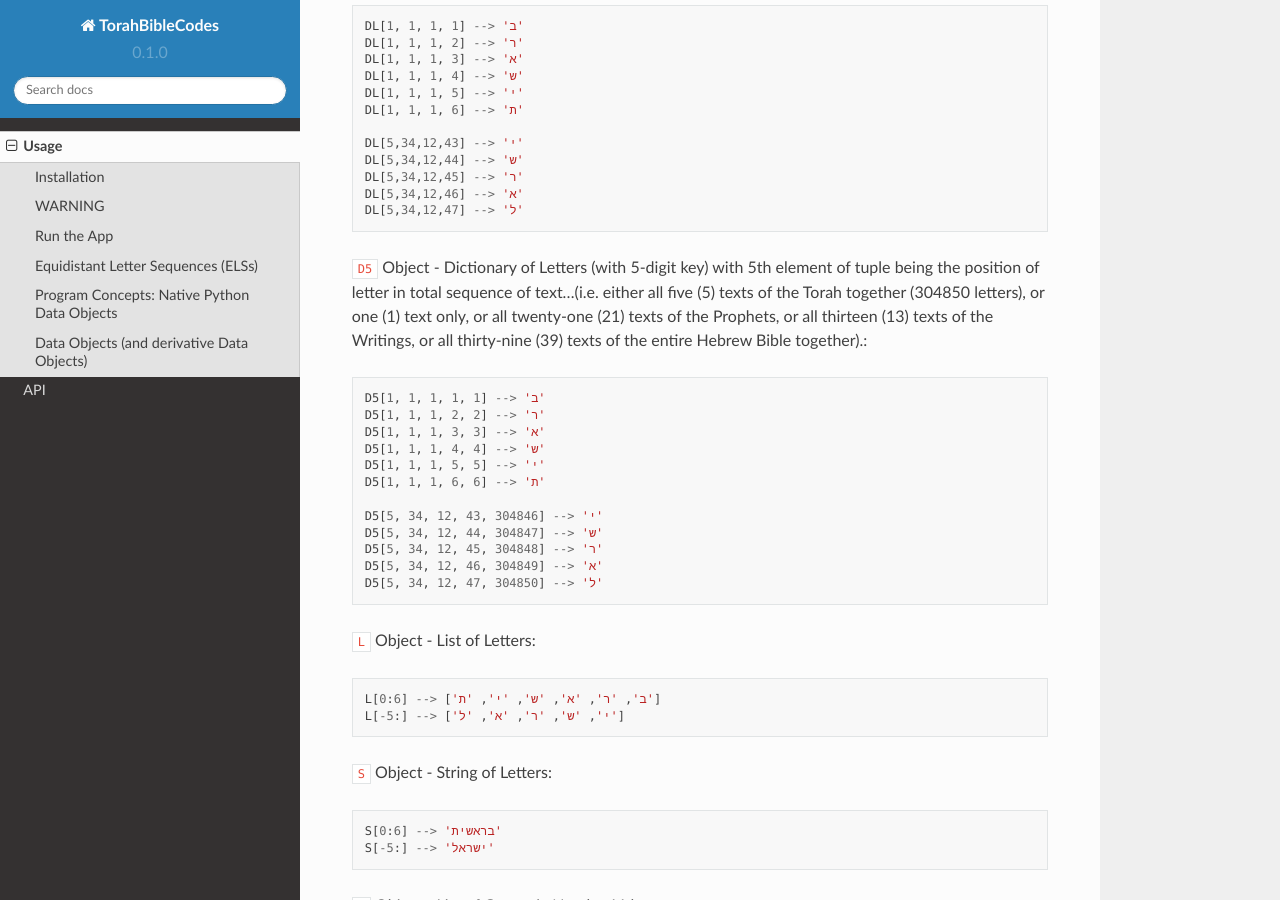
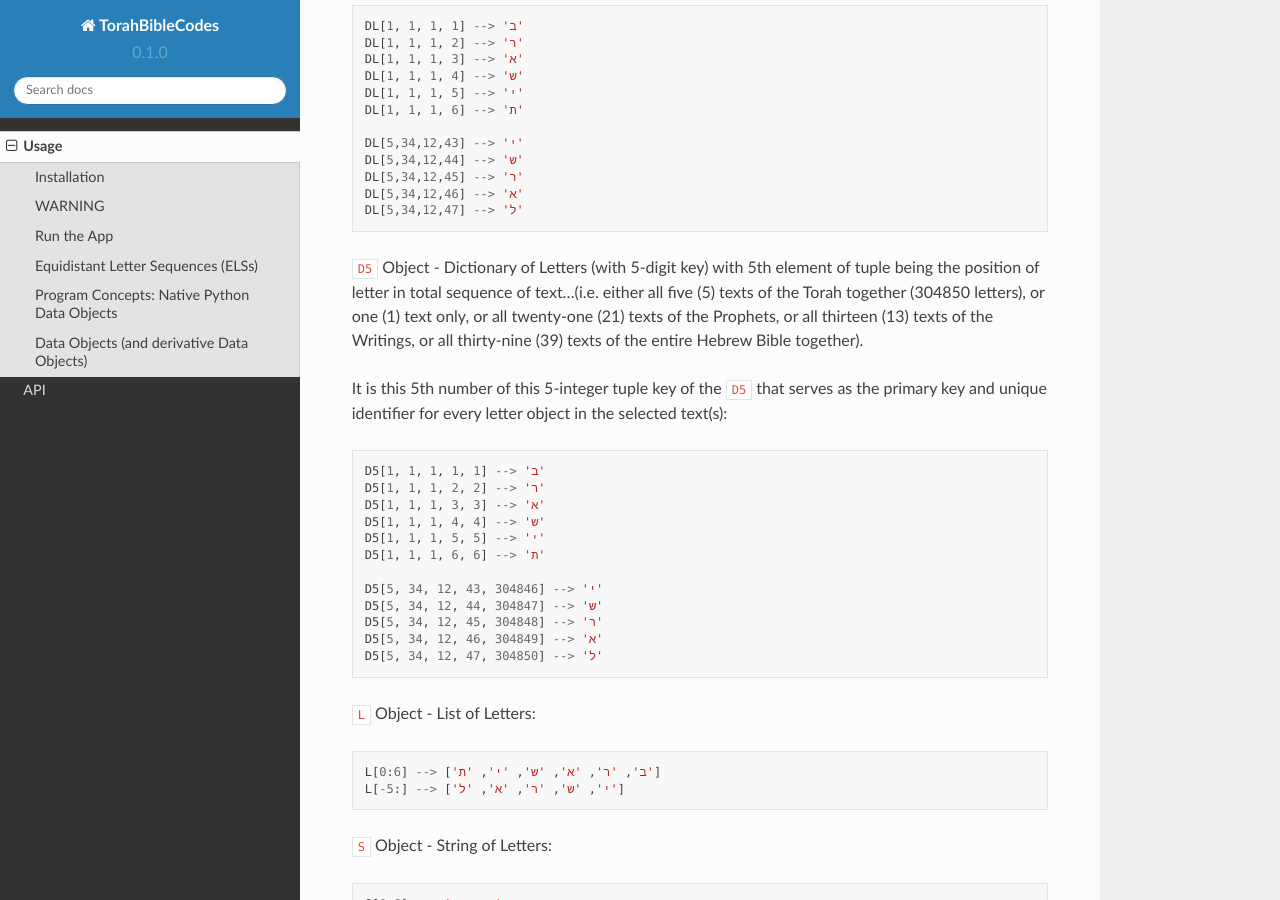
Before and after one commit to TorahBibleCodes/TorahBibleCodes_Sphinx, a Sphinx documentation site: the page built from docs/source/usage.rst, in a window 1280 px wide and 900 px high, scrolled down 4953 px. Built offline with Sphinx 7.4.7 and the Read the Docs theme 2.0.0, drawn with Linux system fonts in a browser that asks for light colours.

Commit message:
Update usage.rst

```diff
--- a/docs/source/usage.rst
+++ b/docs/source/usage.rst
@@ -235,7 +235,9 @@ From the ``D`` and ``DS`` Objects, all other Python Data Objects are derived:
    DL[5,34,12,46] --> 'א'
    DL[5,34,12,47] --> 'ל'
 
-``D5`` Object - Dictionary of Letters (with 5-digit key) with 5th element of tuple being the position of letter in total sequence of text...(i.e. either all five (5) texts of the Torah together (304850 letters), or one (1) text only, or all twenty-one (21) texts of the Prophets, or all thirteen (13) texts of the Writings, or all thirty-nine (39) texts of the entire Hebrew Bible together).::
+``D5`` Object - Dictionary of Letters (with 5-digit key) with 5th element of tuple being the position of letter in total sequence of text...(i.e. either all five (5) texts of the Torah together (304850 letters), or one (1) text only, or all twenty-one (21) texts of the Prophets, or all thirteen (13) texts of the Writings, or all thirty-nine (39) texts of the entire Hebrew Bible together).
+
+It is this 5th number of this 5-integer tuple key of the ``D5`` that serves as the primary key and unique identifier for every letter object in the selected text(s)::
 
    D5[1, 1, 1, 1, 1] --> 'ב'
    D5[1, 1, 1, 2, 2] --> 'ר'
```
